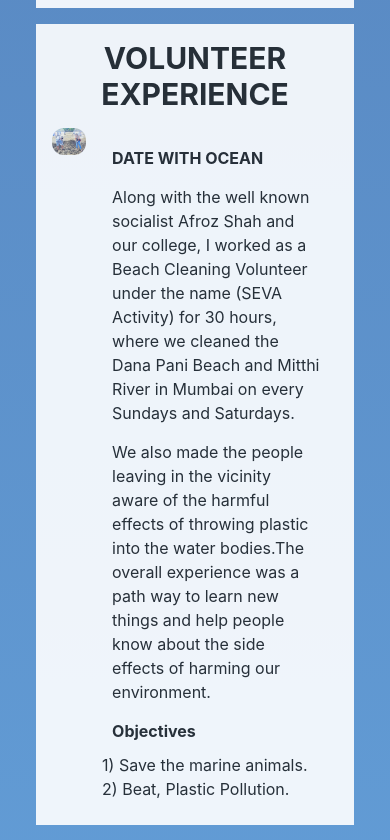
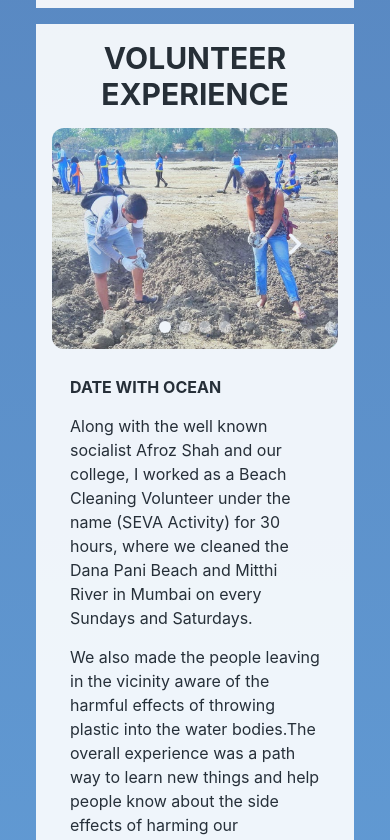
Before and after one commit to gavandivya/ReactPortfolio, a React (Create React App) app: page / in a window 390 px wide. Shown: the part 7420-8260 px from the top of the page. Built offline with nearby package versions, Linux system fonts and the light colour scheme.

Commit message:
fix:volunteer

```diff
--- a/src/components/VolunteerComponent/Volunteer.jsx
+++ b/src/components/VolunteerComponent/Volunteer.jsx
@@ -10,7 +10,7 @@ const Volunteer = () => {
   return (
     <>
     <h2 className="text-3xl font-bold uppercase mb-3 text-center">Volunteer Experience</h2>
-    <div className='flex gap-2 sm:flex-wrap lg:flex-nowrap'>
+    <div className='flex gap-2 flex-wrap lg:!flex-nowrap'>
     <Carousel transition={{ duration: 2 }} className="rounded-xl">
       <img
         src={b1}
```
